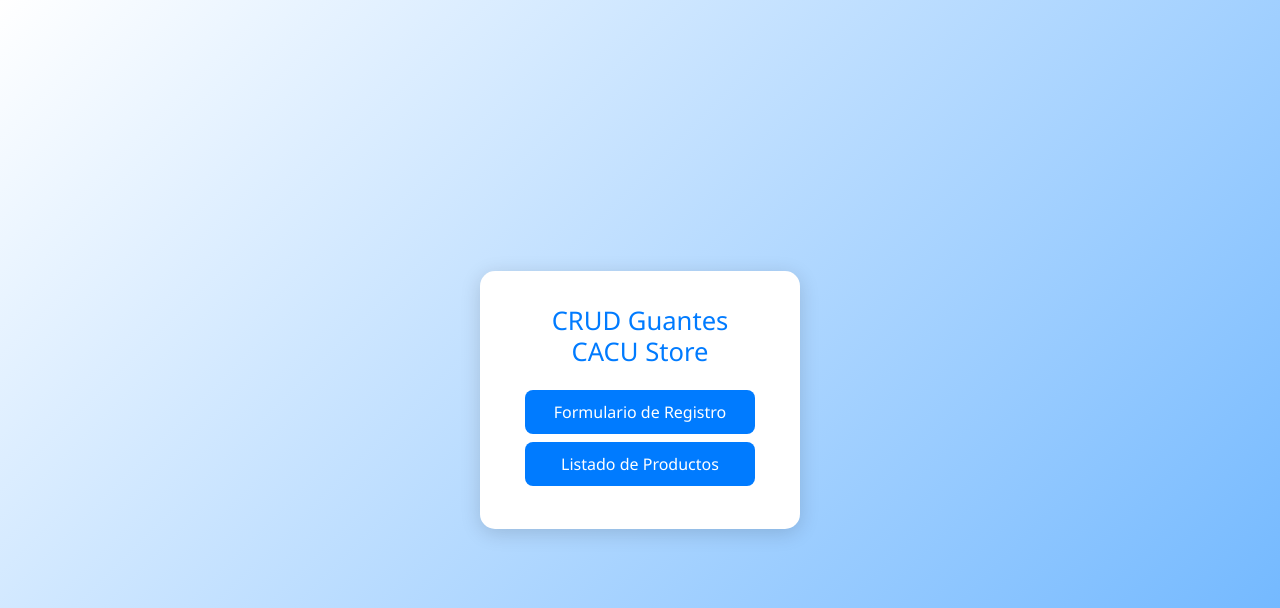
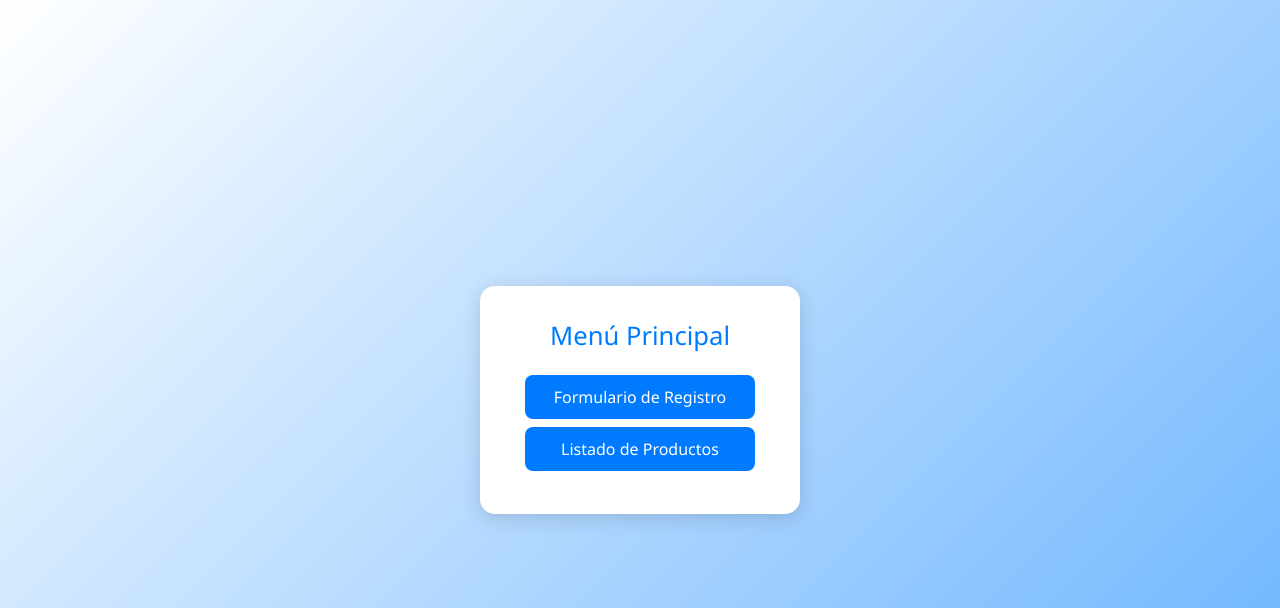
Before and after one commit to oscaro70/django, a Django app: page / in a window 1280 px wide. Shown: the top 608 px of the page. Run offline with Django 5.2, Linux system fonts and the light colour scheme.

Commit message:
Change header title to 'Menú Principal'

```diff
--- a/productos/templates/index.html
+++ b/productos/templates/index.html
@@ -51,7 +51,7 @@
   </head>
   <body>
     <div class="menu-box text-center">
-      <h1>CRUD Guantes CACU Store</h1>
+      <h1>Menú Principal</h1>
       <a href="/form_registrar" class="btn-menu">Formulario de Registro</a>
       <a href="/listado" class="btn-menu">Listado de Productos</a>
     </div>
```
